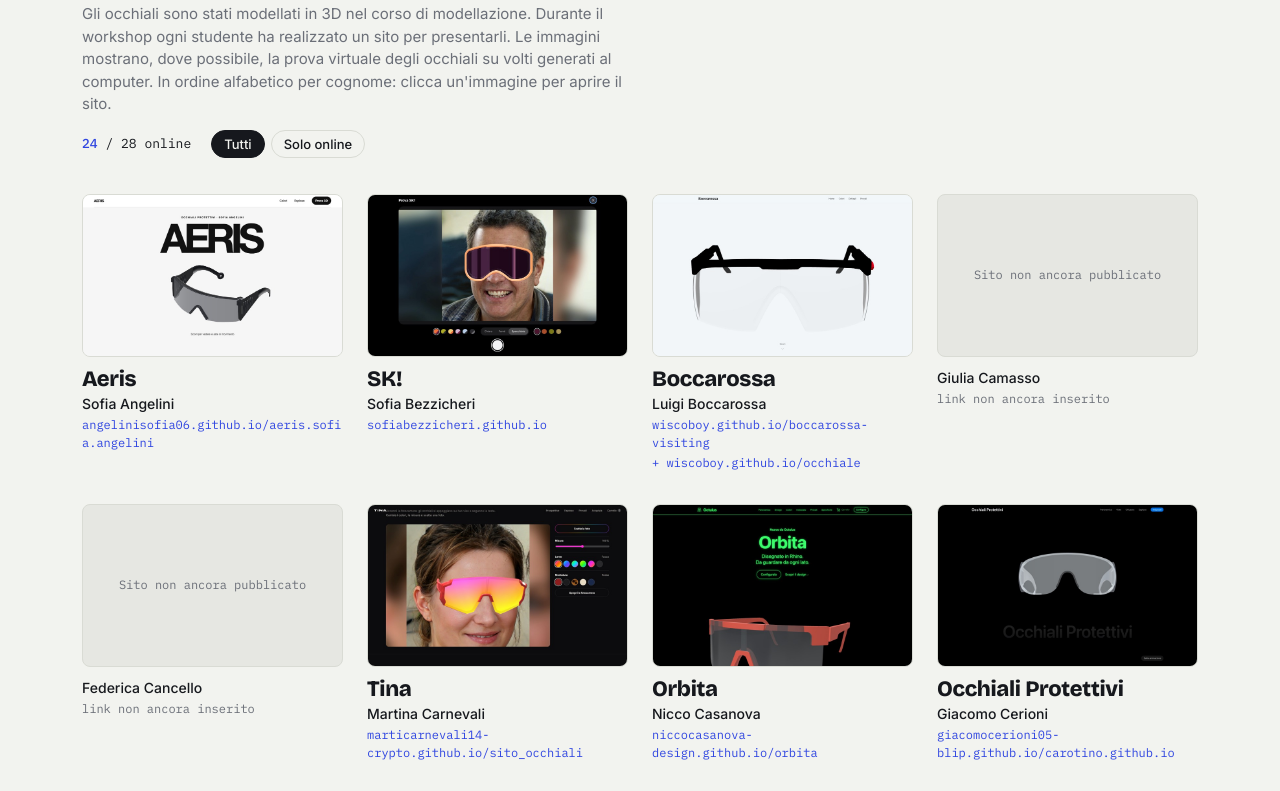
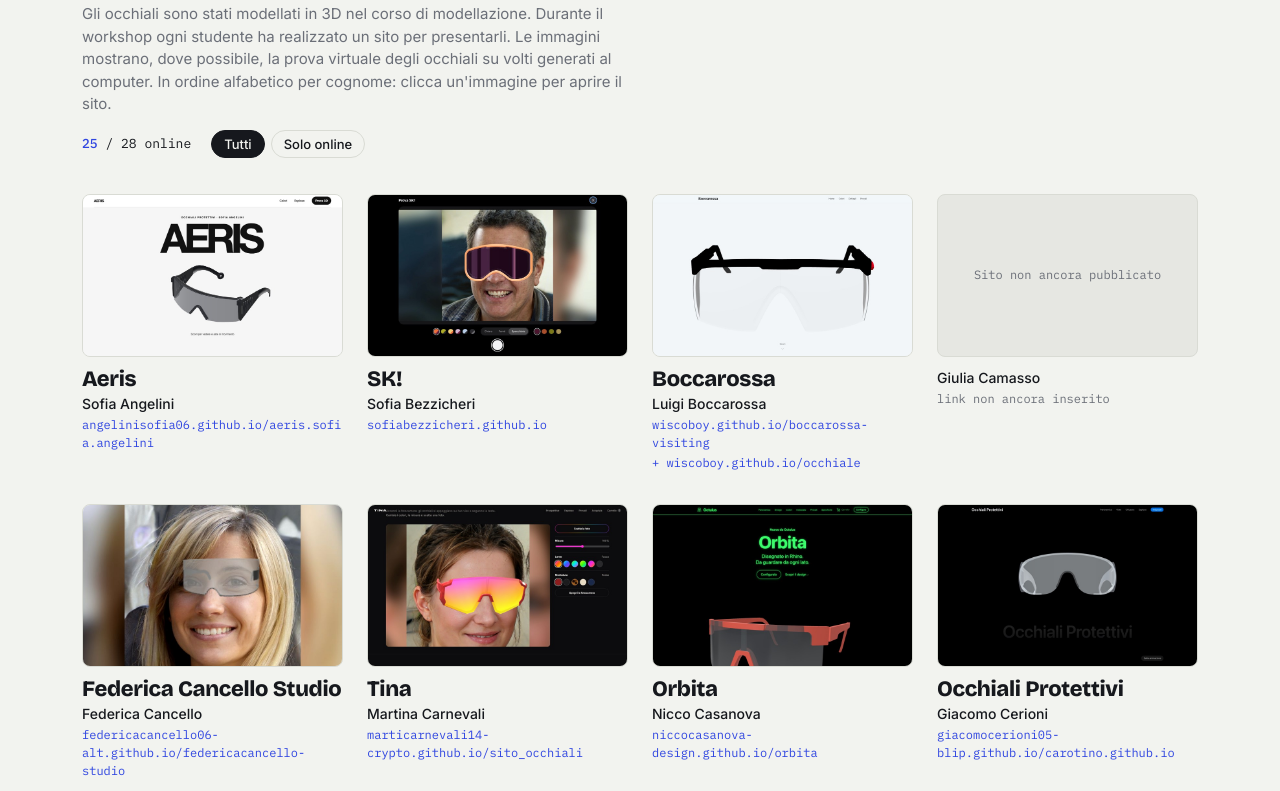
Before and after one commit to qra-sv/visiting-workshop-cavallin, a plain HTML site: page index.html in a window 1280 px wide. Shown: the part 289-1080 px from the top of the page. Drawn offline with nearby package versions, Linux system fonts and the light colour scheme.

Commit message:
Aggiungi Cancello (Federica Cancello Studio)
Co-Authored-By: Claude Opus 5.5 <noreply@anthropic.com>

```diff
--- a/index.html
+++ b/index.html
@@ -59,7 +59,7 @@
       <p class="contacts"><a href="https://www.linkedin.com/in/elenacavallin-designer/" target="_blank" rel="noopener">LinkedIn ↗</a> <a href="mailto:elena.cavallin.ec@gmail.com">elena.cavallin.ec@gmail.com</a></p>
       <p class="lede">Gli occhiali sono stati modellati in 3D nel corso di modellazione. Durante il workshop ogni studente ha realizzato un sito per presentarli. Le immagini mostrano, dove possibile, la prova virtuale degli occhiali su volti generati al computer. In ordine alfabetico per cognome: clicca un'immagine per aprire il sito.</p>
       <div class="meta">
-        <span><b>24</b> / 28 online</span>
+        <span><b>25</b> / 28 online</span>
         <div class="filters" role="group" aria-label="Filtro">
           <button type="button" id="f-all" aria-pressed="true">Tutti</button>
           <button type="button" id="f-on" aria-pressed="false">Solo online</button>
@@ -100,11 +100,12 @@
           <span class="missing">link non ancora inserito</span>
         </article>
       </div>
-      <div class="col-12 col-sm-6 col-lg-4 col-xl-3 todo">
+      <div class="col-12 col-sm-6 col-lg-4 col-xl-3">
         <article class="card-w">
-          <div class="shot"><span class="ph">Sito non ancora pubblicato</span></div>
+          <a class="shot" href="https://federicacancello06-alt.github.io/federicacancello-studio/" target="_blank" rel="noopener" aria-label="Apri il sito di Federica Cancello"><img src="thumbs/s08.jpg" alt="Anteprima del sito Federica Cancello Studio" loading="lazy"></a>
+          <h2 class="proj">Federica Cancello Studio</h2>
           <p class="name">Federica Cancello</p>
-          <span class="missing">link non ancora inserito</span>
+          <a class="url" href="https://federicacancello06-alt.github.io/federicacancello-studio/" target="_blank" rel="noopener">federicacancello06-alt.github.io/federicacancello-studio</a>
         </article>
       </div>
       <div class="col-12 col-sm-6 col-lg-4 col-xl-3">
```
Also changed, not shown: thumbs/s08.jpg (added).
